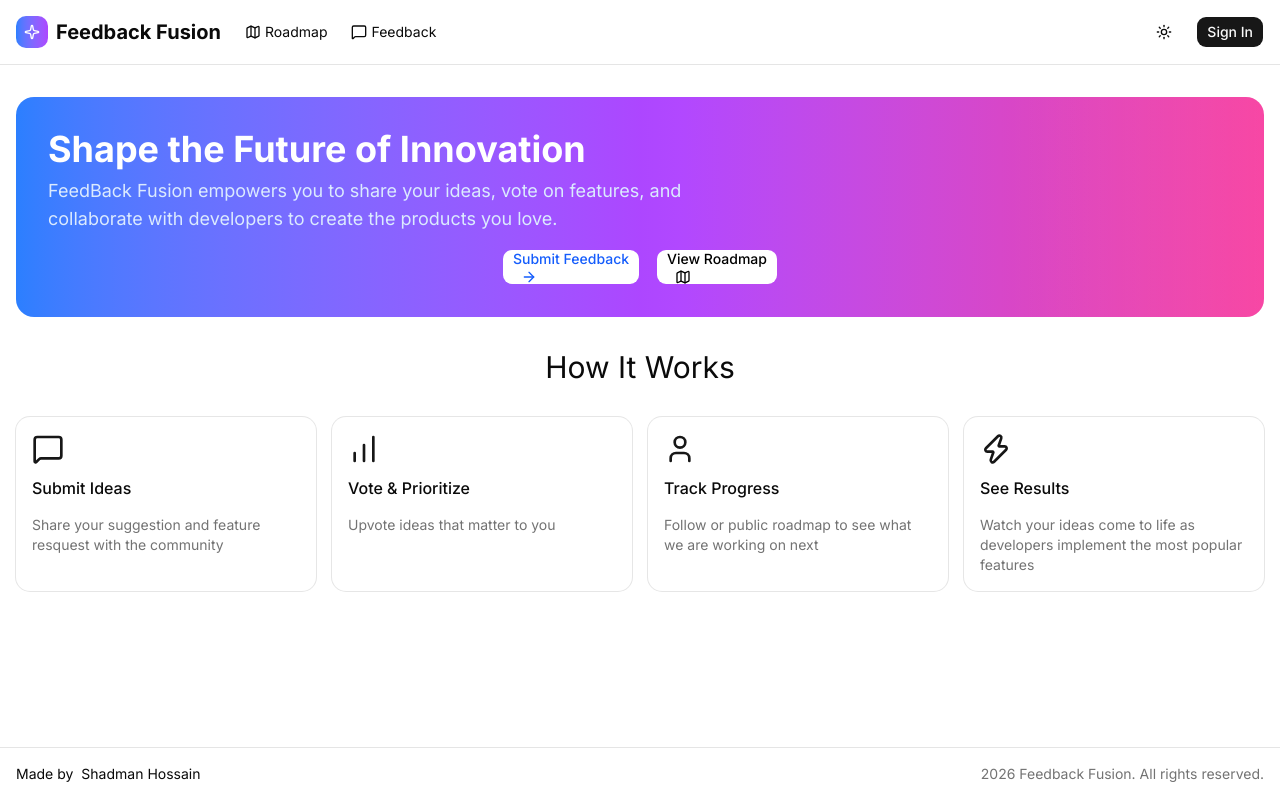
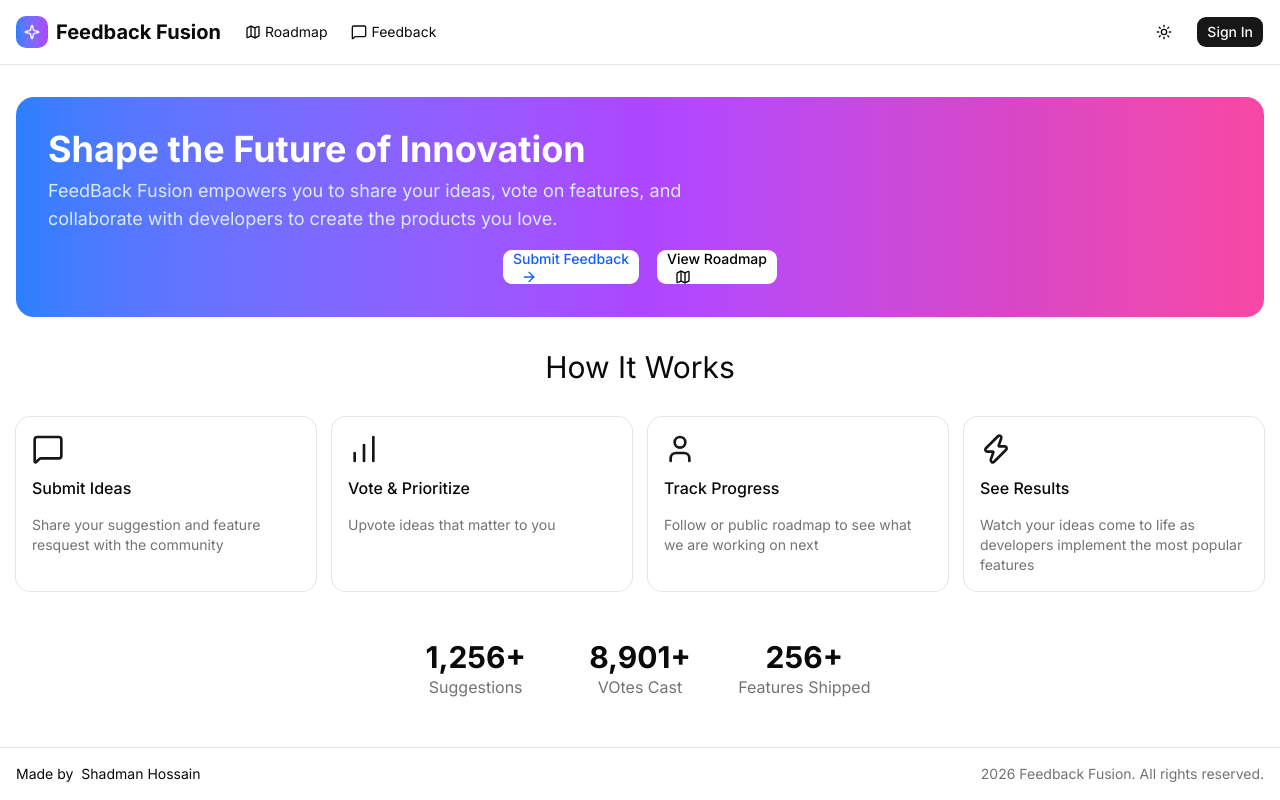
Before and after one commit to Shadman-shk/Shadman-Dashboard, a Next.js app in the folder shadman-dashboard/: page / in a window 1280 px wide. Built offline with nearby package versions, Linux system fonts and the light colour scheme.

Commit message:
Implemented Home Page
-Completed the stats section
-Gave abstract stats
-Completed the Hero Section, Feature section and Stats section

Issue: asChild is not working in Button. Issue Unresolved

```diff
--- a/shadman-dashboard/app/page.tsx
+++ b/shadman-dashboard/app/page.tsx
@@ -69,6 +69,22 @@ export default function HomePage() {
         </div>
       </section>
       {/* Stats Section */}
+      <section className="text-center">
+        <div className="inline-grid grid-cols-3 gap-8">
+          <div>
+            <div className="text-3xl font-bold"> 1,256+</div>
+            <div className="text-muted-foreground"> Suggestions</div>
+          </div>
+          <div>
+            <div className="text-3xl font-bold"> 8,901+</div>
+            <div className="text-muted-foreground"> VOtes Cast</div>
+          </div>
+          <div>
+            <div className="text-3xl font-bold"> 256+</div>
+            <div className="text-muted-foreground"> Features Shipped</div>
+          </div>
+        </div>
+      </section>
     </div >
 
   );
```
